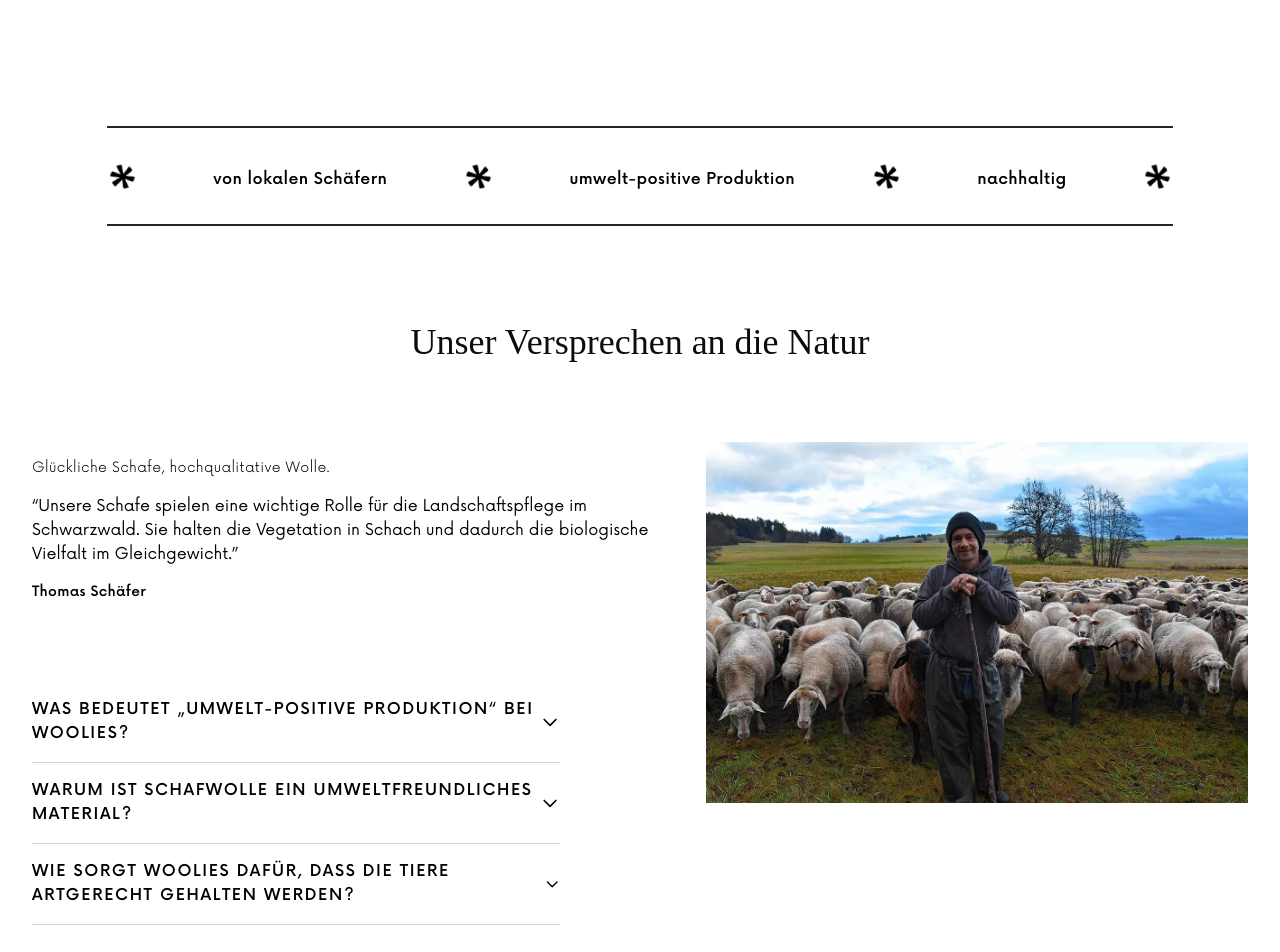
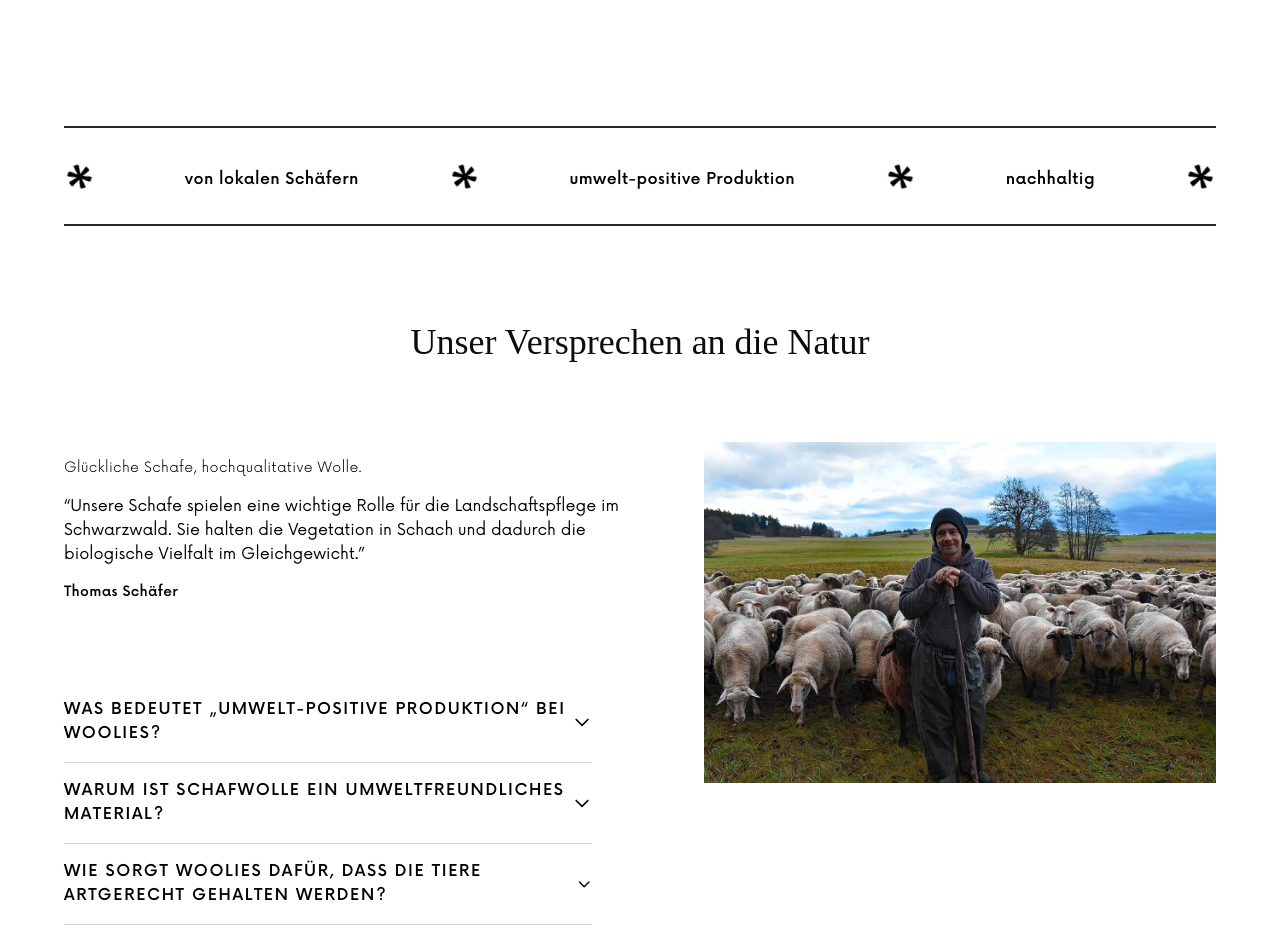
Before and after one commit to gitbofi/woolies, a React (Vite) app: page / in a window 1280 px wide. Shown: the part 1880-2832 px from the top of the page. Built offline with nearby package versions, Linux system fonts and the light colour scheme; a web font is replaced by a local one.

Commit message:
bug fixes

```diff
--- a/src/components/Trenner.jsx
+++ b/src/components/Trenner.jsx
@@ -3,7 +3,7 @@ import { star } from "../utils";
 
 const Trenner = () => {
   return (
-    <div className="flex flex-col items-center lg:flex lg:flex-row text-center lg:justify-between w-5/6 justify-self-center my-12 xl:mt-0 py-4 lg:border-y-2 border-zinc-800 max-w-7xl">
+    <div className="flex flex-col items-center lg:flex lg:flex-row text-center lg:justify-between my-12 xl:mt-0 py-4 lg:border-y-2 border-zinc-800 max-w-7xl mx-16">
       <div>
         <img src={star} alt="" className="animate-slowspin" />
       </div>
--- a/src/components/Versprechen.jsx
+++ b/src/components/Versprechen.jsx
@@ -9,7 +9,7 @@ const Versprechen = () => {
         <h2>Unser Versprechen an die Natur</h2>
         <div
           id="content-wrapper"
-          className="lg:flex w-full px-8 max-w-7xl pt-8 pb-24 lg:pb-0"
+          className="lg:flex w-full px-8 lg:px-16 max-w-7xl pt-8 pb-24 lg:pb-0"
         >
           <div>
             <p className="pt-4 pb-4 text-center lg:text-left">
```
